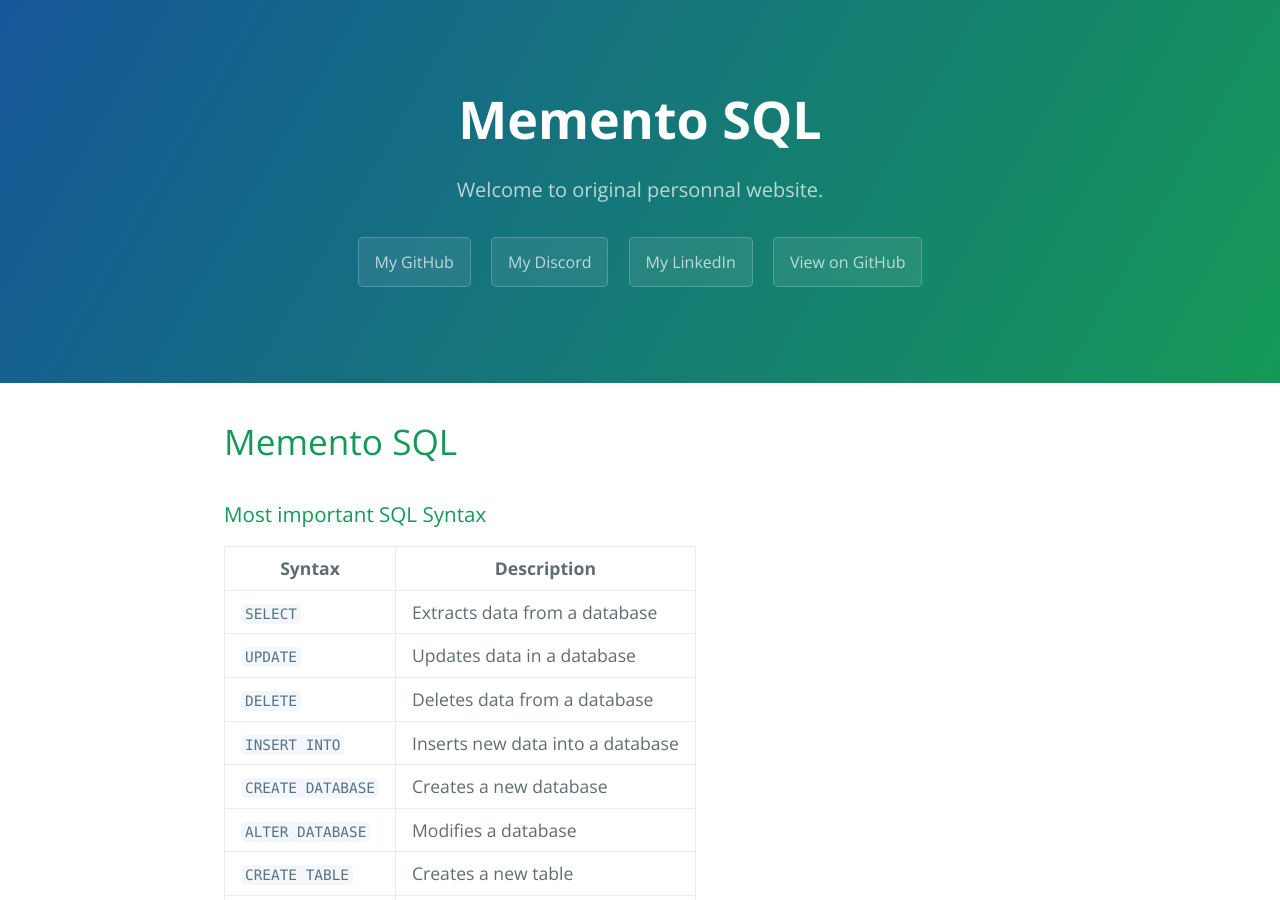
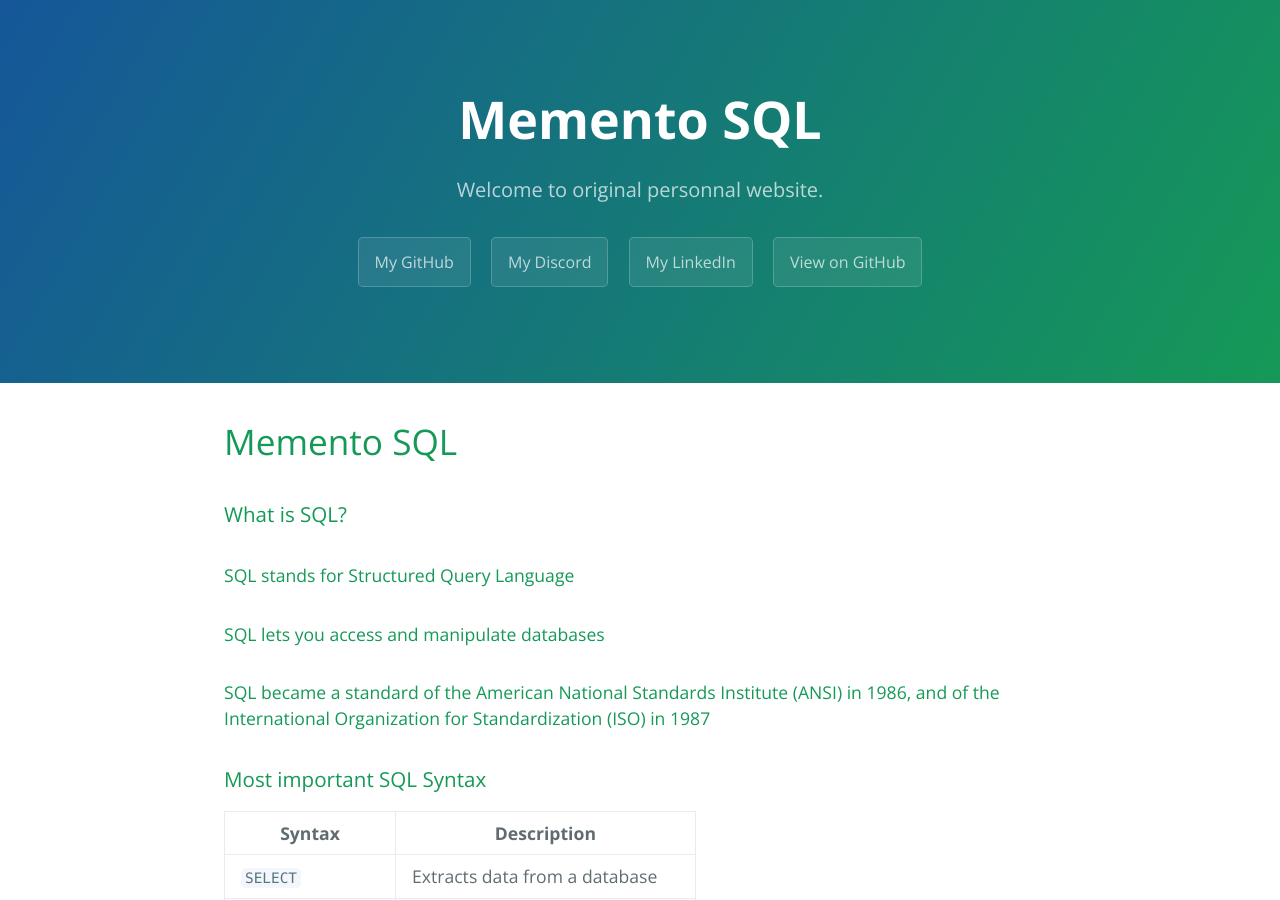
Before and after one commit to NoahJustCodding/macaroftv.github.io, a Jekyll site: the page built from pages/memento-sql.md, in a window 1280 px wide and 900 px high. Built offline with Jekyll 4.4.1, drawn with Linux system fonts in a browser that asks for light colours; nearby versions of some CDN libraries; our own code applies the rules of GitHub Pages for plain Markdown files.

Commit message:
Update memento-sql.md

```diff
--- a/pages/memento-sql.md
+++ b/pages/memento-sql.md
@@ -1,4 +1,9 @@
 # Memento SQL
+
+### What is SQL?
+#### SQL stands for Structured Query Language
+#### SQL lets you access and manipulate databases
+#### SQL became a standard of the American National Standards Institute (ANSI) in 1986, and of the International Organization for Standardization (ISO) in 1987
 
 ### Most important SQL Syntax
 
```
